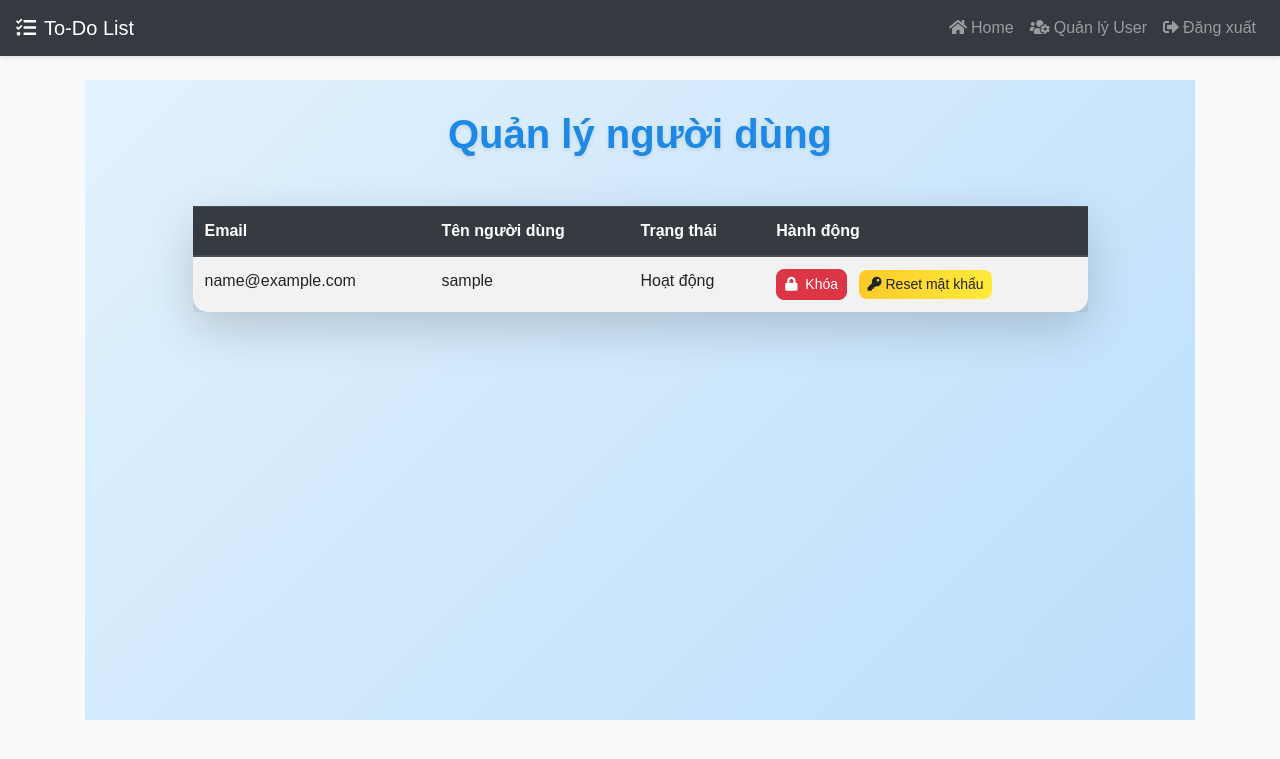
After one commit to binhvotan907/flask-tiny-app, a Flask app: page /admin/users in a window 1280 px wide. The commit adds this page. Shown: the top 759 px of the page. Run offline with Flask 3, Linux system fonts and the light colour scheme; a user stored in the database is signed in; tables that the repository leaves empty hold one stand-in row (values such as "Sample post"); parts of the project's set-up code (start-up, migrations or seed data) failed here and were passed over.

Commit message:
Tạo thêm một trang admin quản lý user

```diff
--- a/app.py
+++ b/app.py
@@ -1,6 +1,6 @@
-from os import name
 from todolist import create_app
 
 app = create_app()
+
 if __name__ == "__main__":
     app.run(debug=True)
--- a/todolist/__init__.py
+++ b/todolist/__init__.py
@@ -1,10 +1,10 @@
 from flask import Flask
 import os
 from dotenv import load_dotenv
-from flask_login import LoginManager, login_manager
-from flask_login.utils import logout_user
+from flask_login import LoginManager, current_user
 from flask_sqlalchemy import SQLAlchemy
 from datetime import timedelta
+from werkzeug.security import generate_password_hash
 
 db = SQLAlchemy()
 
@@ -12,29 +12,46 @@ load_dotenv()
 SECRET_KEY = os.environ.get("KEY")
 DB_NAME = os.environ.get("DB_NAME")
 
+def create_database(app):
+    if not os.path.exists(DB_NAME):
+        with app.app_context():
+            db.create_all()
+        print("Created DB!")
 
-def create_database(app):
-   if not os.path.exists(DB_NAME):
-    with app.app_context():
-        db.create_all()
-    print("Created DB!")
-
-
+def create_admin():
+    """Tạo tài khoản admin mặc định nếu chưa tồn tại."""
+    from .models import User  # Import User để tránh lỗi vòng lặp
+    with db.session.begin():  # Dùng begin() để đảm bảo giao dịch
+        if not User.query.filter_by(email="admin@example.com").first():
+            admin_user = User(
+                email="admin@example.com",
+                user_name="admin",
+                password=generate_password_hash("admin123"),  # Đặt mật khẩu mặc định
+                is_admin=True
+            )
+            db.session.add(admin_user)
+            print("✅ Created default admin user!")
 
 def create_app():
-    app = Flask(__name__)
+    app = Flask(__name__, template_folder='templates')
     app.config["SECRET_KEY"] = SECRET_KEY
     app.config["SQLALCHEMY_DATABASE_URI"] = f"sqlite:///{DB_NAME}"
+    app.config["SQLALCHEMY_TRACK_MODIFICATIONS"] = False
+
     db.init_app(app)
 
     from .models import Note, User
 
     create_database(app)
+
+    # Đăng ký các blueprint
     from .user import user
     from .views import views
+    from .admin import admin_bp
 
     app.register_blueprint(user)
     app.register_blueprint(views)
+    app.register_blueprint(admin_bp, url_prefix='/admin')
 
     login_manager = LoginManager()
     login_manager.login_view = "user.login"
@@ -45,4 +62,12 @@ def create_app():
     def load_user(id):
         return User.query.get(int(id))
 
+    # Tạo tài khoản admin khi khởi động ứng dụng
+    with app.app_context():
+        create_admin()
+
+    @app.context_processor
+    def inject_user():
+        return dict(user=current_user)
+
     return app
--- /dev/null
+++ b/todolist/admin.py
@@ -0,0 +1,56 @@
+from flask import Blueprint, render_template, request, flash, redirect, url_for
+from flask_login import login_user, login_required, current_user
+from werkzeug.security import generate_password_hash, check_password_hash
+from .models import User, db
+import random
+import string
+
+admin_bp = Blueprint('admin', __name__)  # Đổi tên biến
+
+
+@admin_bp.route('/login', methods=['GET', 'POST'])
+def admin_login():
+    if request.method == 'POST':
+        email = request.form.get('email')
+        password = request.form.get('password')
+        user = User.query.filter_by(email=email).first()
+        if user and check_password_hash(user.password, password) and user.is_admin:
+            login_user(user)
+            flash('Đăng nhập admin thành công!', 'success')
+            return redirect(url_for('admin.admin_users'))
+        flash('Email, mật khẩu không đúng hoặc bạn không phải admin!', 'error')
+    return render_template('admin_login.html', user=current_user)
+
+@admin_bp.route('/users', methods=['GET'])
+@login_required
+def admin_users():
+    if not current_user.is_admin:
+        flash('Bạn không có quyền truy cập!', 'error')
+        return redirect(url_for('views.home'))
+    users = User.query.all()
+    return render_template('admin_users.html', users=users)
+
+@admin_bp.route('/block_user/<int:user_id>', methods=['POST'])
+@login_required
+def block_user(user_id):
+    if not current_user.is_admin:
+        flash('Bạn không có quyền truy cập!', 'error')
+        return redirect(url_for('views.home'))
+    user = User.query.get_or_404(user_id)
+    user.is_blocked = not user.is_blocked
+    db.session.commit()
+    flash(f'Đã {"khóa" if user.is_blocked else "mở khóa"} tài khoản {user.user_name}!', 'success')
+    return redirect(url_for('admin.admin_users'))
+
+@admin_bp.route('/reset_password/<int:user_id>', methods=['POST'])
+@login_required
+def reset_password(user_id):
+    if not current_user.is_admin:
+        flash('Bạn không có quyền truy cập!', 'error')
+        return redirect(url_for('views.home'))
+    user = User.query.get_or_404(user_id)
+    new_password = ''.join(random.choices(string.ascii_letters + string.digits, k=10))
+    user.password = generate_password_hash(new_password)
+    db.session.commit()
+    flash(f'Mật khẩu mới cho {user.user_name}: {new_password}', 'success')
+    return redirect(url_for('admin.admin_users'))
--- a/todolist/static/style.css
+++ b/todolist/static/style.css
@@ -68,3 +68,17 @@ body {
 .pagination .page-item.disabled .page-link {
   color: #ccc;
 }
+
+.table {
+  background: #ffffff;
+  border-radius: 15px;
+}
+.btn-warning {
+  background: linear-gradient(90deg, #ffca28, #ffeb3b);
+  border: none;
+  transition: transform 0.2s, box-shadow 0.2s;
+}
+.btn-warning:hover {
+  transform: translateY(-2px);
+  box-shadow: 0 4px 12px rgba(255, 202, 40, 0.4);
+}
--- /dev/null
+++ b/todolist/templates/admin_users.html
@@ -0,0 +1,80 @@
+{% extends "base.html" %} {% block title %}Quản lý người dùng{% endblock %} {%
+block content %}
+<div
+  class="container"
+  style="
+    min-height: 80vh;
+    background: linear-gradient(135deg, #e3f2fd, #bbdefb);
+    padding-top: 30px;
+    padding-bottom: 30px;
+  "
+>
+  <div class="row justify-content-center">
+    <div class="col-md-10">
+      <h1
+        class="text-center mb-5"
+        style="
+          font-weight: 600;
+          color: #1e88e5;
+          text-shadow: 0 2px 4px rgba(0, 0, 0, 0.1);
+        "
+      >
+        Quản lý người dùng
+      </h1>
+      <table
+        class="table table-striped shadow-lg"
+        style="background: #ffffff; border-radius: 15px"
+      >
+        <thead class="thead-dark">
+          <tr>
+            <th>Email</th>
+            <th>Tên người dùng</th>
+            <th>Trạng thái</th>
+            <th>Hành động</th>
+          </tr>
+        </thead>
+        <tbody>
+          {% for user in users %}
+          <tr>
+            <td>{{ user.email }}</td>
+            <td>{{ user.user_name }}</td>
+            <td>{{ "Khóa" if user.is_blocked else "Hoạt động" }}</td>
+            <td>
+              <form
+                method="POST"
+                action="/admin/block_user/{{ user.id }}"
+                style="display: inline"
+              >
+                <button
+                  type="submit"
+                  class="btn btn-sm {{ 'btn-danger' if not user.is_blocked else 'btn-success' }}"
+                  style="border-radius: 8px"
+                >
+                  <i
+                    class="fas {{ 'fa-lock' if not user.is_blocked else 'fa-unlock' }} mr-1"
+                  ></i>
+                  {{ "Khóa" if not user.is_blocked else "Mở khóa" }}
+                </button>
+              </form>
+              <form
+                method="POST"
+                action="/admin/reset_password/{{ user.id }}"
+                style="display: inline"
+              >
+                <button
+                  type="submit"
+                  class="btn btn-sm btn-warning ml-2"
+                  style="border-radius: 8px"
+                >
+                  <i class="fas fa-key mr-1"></i>Reset mật khẩu
+                </button>
+              </form>
+            </td>
+          </tr>
+          {% endfor %}
+        </tbody>
+      </table>
+    </div>
+  </div>
+</div>
+{% endblock %}
--- a/todolist/templates/base.html
+++ b/todolist/templates/base.html
@@ -51,6 +51,13 @@
               ><i class="fas fa-home mr-1"></i>Home</a
             >
           </li>
+          {% if user.is_admin %}
+          <li class="nav-item">
+            <a class="nav-link" href="/admin/users"
+              ><i class="fas fa-users-cog mr-1"></i>Quản lý User</a
+            >
+          </li>
+          {% endif %}
           <li class="nav-item">
             <a class="nav-link" href="/logout"
               ><i class="fas fa-sign-out-alt mr-1"></i>Đăng xuất</a
@@ -65,6 +72,11 @@
           <li class="nav-item">
             <a class="nav-link" href="/signup"
               ><i class="fas fa-user-plus mr-1"></i>Đăng ký</a
+            >
+          </li>
+          <li class="nav-item">
+            <a class="nav-link" href="/admin/login"
+              ><i class="fas fa-user-shield mr-1"></i>Đăng nhập Admin</a
             >
           </li>
           {% endif %}
```
Also changed, not shown: todolist/models.py (+10 -9 lines), todolist/templates/admin_login.html (added, +82 -0 lines), todolist/user.py (+10 -19 lines), instance/todolist.db.
